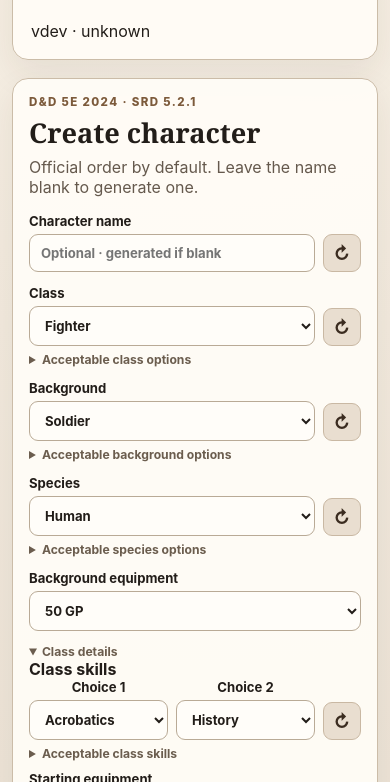
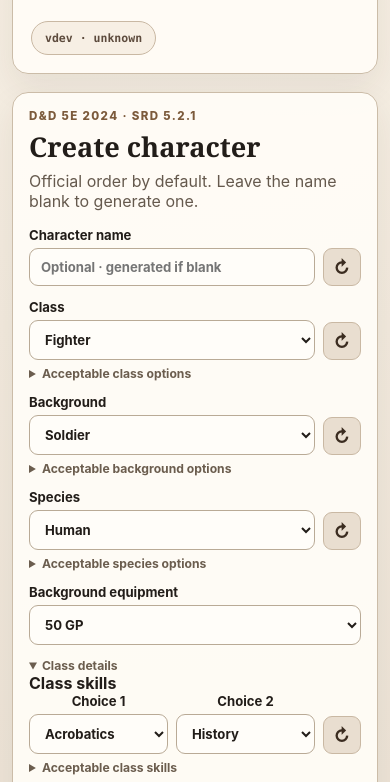
Before and after one commit to Three-Wheeled-Sloth-Studio/Character-Forge, a website with bundled scripts: page apps/web/index.html in a window 390 px wide. Shown: the part 142-924 px from the top of the page. Built offline with nearby package versions, Linux system fonts and the light colour scheme; files whose address does not match are found by name.

Commit message:
style: add compact Character Forge build badge

```diff
--- a/apps/web/src/styles.css
+++ b/apps/web/src/styles.css
@@ -15,11 +15,14 @@
 .forge-shell { width: min(1480px, 100%); height: 100vh; margin: 0 auto; padding: 24px; display: flex; flex-direction: column; min-height: 0; }
 .forge-header, .creator-panel, .result-panel { background: rgba(255, 252, 246, .96); border: 1px solid #cbbca8; border-radius: 16px; box-shadow: 0 14px 34px rgba(55, 41, 28, .08); }
 .forge-header { display: flex; flex: 0 0 auto; justify-content: space-between; gap: 24px; align-items: start; padding: 22px 24px; margin-bottom: 18px; }
+.forge-header-meta { display: flex; align-items: center; justify-content: flex-end; flex-wrap: wrap; gap: 8px; }
 h1 { font-family: Georgia, serif; font-size: clamp(2rem, 4vw, 3.3rem); margin-bottom: 6px; }
 h2 { font-family: Georgia, serif; font-size: 1.7rem; margin-bottom: 6px; }
 .lede { max-width: 720px; color: #65594d; margin-bottom: 0; }
 .eyebrow { margin-bottom: 5px; text-transform: uppercase; letter-spacing: .12em; font-size: .72rem; font-weight: 800; color: #7c5a3b; }
-.project-chip { padding: 9px 13px; background: #ede1d1; border-radius: 999px; white-space: nowrap; }
+.project-chip, .build-chip { padding: 9px 13px; border-radius: 999px; white-space: nowrap; }
+.project-chip { background: #ede1d1; }
+.build-chip { border: 1px solid #c9b8a3; background: #f7efe4; color: #5d4b3d; font-family: ui-monospace, SFMono-Regular, Menlo, Consolas, monospace; font-size: .72rem; font-weight: 800; }
 
 .forge-workspace { display: grid; grid-template-columns: minmax(340px, 430px) minmax(0, 1fr); gap: 18px; align-items: stretch; flex: 1 1 auto; min-height: 0; }
 .creator-column { min-width: 0; min-height: 0; overflow-y: auto; overscroll-behavior: contain; padding-right: 4px; }
@@ -102,8 +105,9 @@
   .forge-shell { padding: 12px; }
   .forge-header, .result-heading { flex-direction: column; }
   .forge-header { padding: 18px; }
+  .forge-header-meta { justify-content: flex-start; }
   .creator-panel, .result-panel { padding: 16px; }
-  .project-chip { white-space: normal; }
+  .project-chip, .build-chip { white-space: normal; }
   .choice-pool-grid { grid-template-columns: 1fr; }
   .ability-input-grid { grid-template-columns: repeat(2, minmax(0, 1fr)); }
   .ability-grid { grid-template-columns: repeat(3, minmax(0, 1fr)); }
```
